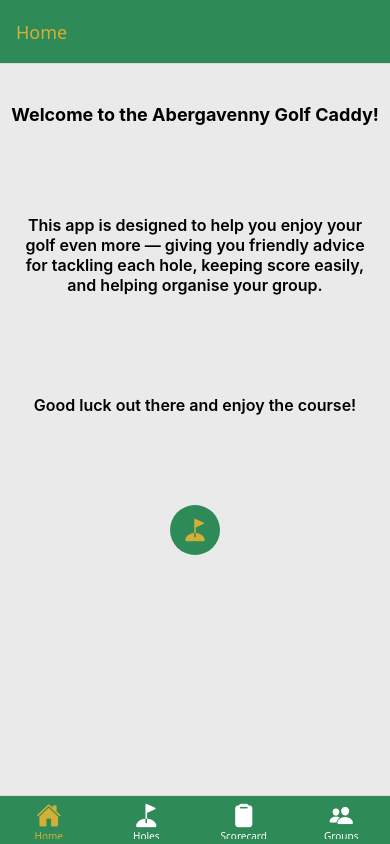
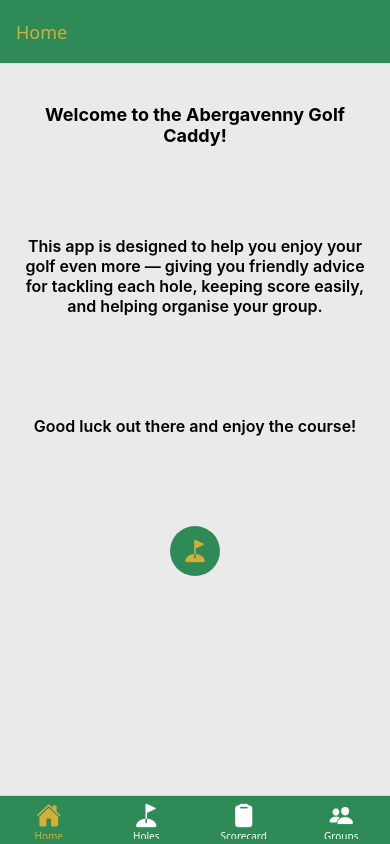
Before and after one commit to sam2829/RN-Golf-Caddy-App, a React Native app: screen /HomeScreen in a window 390 px wide. Built offline with nearby package versions, Linux system fonts and the light colour scheme.

Commit message:
Add styling modifications to help if android phone settins are zoomed in

```diff
--- a/components/UI/Header.js
+++ b/components/UI/Header.js
@@ -24,5 +24,6 @@ const styles = StyleSheet.create({
     fontWeight: "bold",
     color: Colors.colors.black,
     textAlign: "center",
+    marginHorizontal: 20
   },
 });
--- a/components/groups/GroupNumberText.js
+++ b/components/groups/GroupNumberText.js
@@ -32,6 +32,7 @@ const styles = StyleSheet.create({
     fontSize: 15,
     fontWeight: "500",
     textAlign: "center",
+    flexShrink: 1,
   },
   input: {
     width: 40,
--- a/components/groups/GroupNumbers.js
+++ b/components/groups/GroupNumbers.js
@@ -33,5 +33,6 @@ const styles = StyleSheet.create({
     flexDirection: "row",
     justifyContent: "center",
     marginBottom: 20,
+    marginHorizontal: 10
   },
 });
--- a/components/holesData/HoleItem.js
+++ b/components/holesData/HoleItem.js
@@ -51,6 +51,7 @@ const styles = StyleSheet.create({
     shadowRadius: 4,
     shadowOffset: { width: 1, height: 1 },
     shadowOpacity: 0.4,
+    flexWrap: "wrap",
   },
   holeItemText: {
     fontSize: 16,
--- a/screens/HomeScreen.js
+++ b/screens/HomeScreen.js
@@ -1,4 +1,4 @@
-import { StyleSheet, Text, View } from "react-native";
+import { StyleSheet, Text, View, ScrollView } from "react-native";
 import Header from "../components/UI/Header";
 import { Colors } from "../constants/styles";
 import FlagLogo from "../components/UI/FlagLogo";
@@ -6,7 +6,7 @@ import FlagLogo from "../components/UI/FlagLogo";
 // function to load home screen content
 function HomeScreen() {
   return (
-    <View style={styles.container}>
+    <ScrollView style={styles.container}>
       {/* import header */}
       <Header>Welcome to the Abergavenny Golf Caddy!</Header>
       <View style={styles.textContainer}>
@@ -24,7 +24,7 @@ function HomeScreen() {
       <View style={styles.logoContainer}>
         <FlagLogo />
       </View>
-    </View>
+    </ScrollView>
   );
 }
 
```
